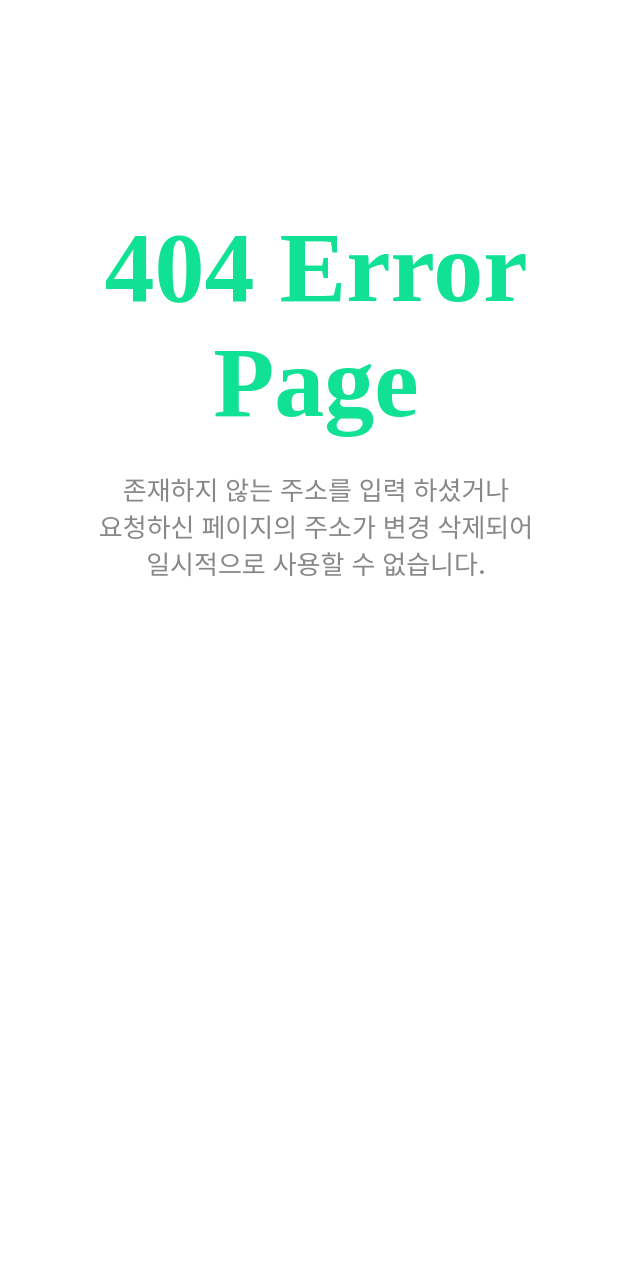
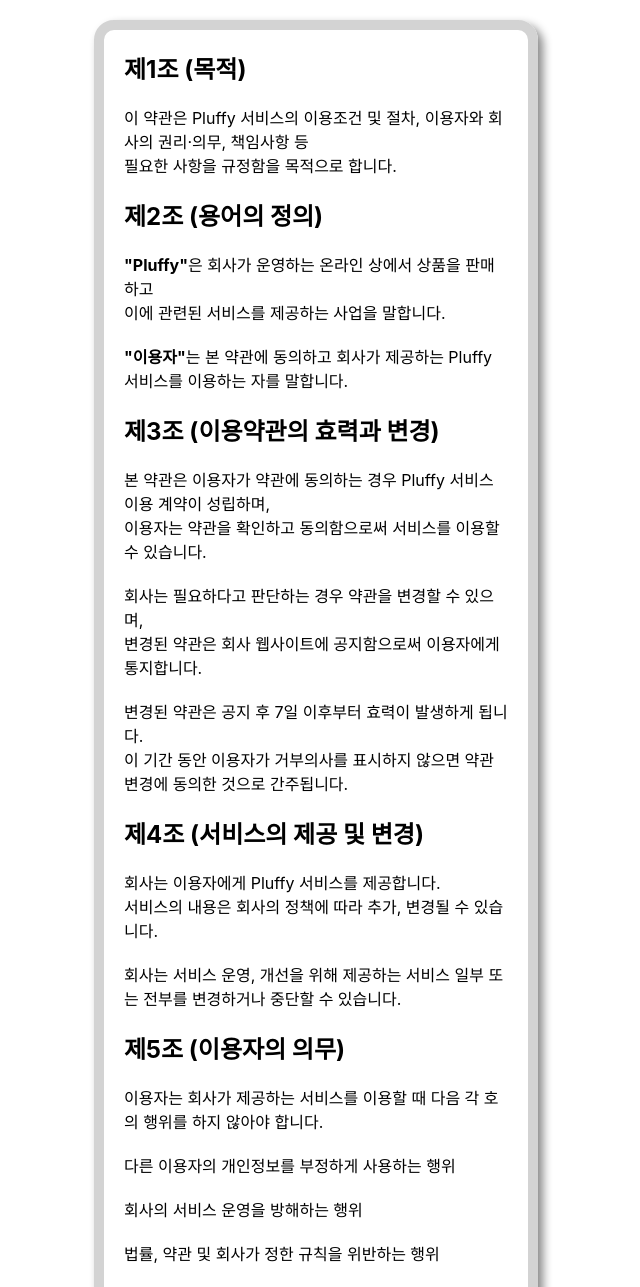
Before and after one commit to 45183/pluppy_client, a React (Create React App) app: page /terms in a window 1280 px wide. Before the commit this address had no page. Shown: the top 1287 px of the page, without its empty margins (324-964 px from the left). Before the commit the page ends 800 px from the top, so only its background shows below. Built offline with nearby package versions, Linux system fonts and the light colour scheme; a web font is replaced by a local one.

Commit message:
01 29 17:00
회원가입 수정 약관 추가

```diff
--- a/src/Routes/Routes.jsx
+++ b/src/Routes/Routes.jsx
@@ -11,6 +11,7 @@
 import FAQ from '../pages/FAQ/FAQ';
 import Admin from '../pages/Admin/AdminPage';
 import SignUp from '../components/Signup/Signup';
+import Terms from '../components/Signup/Terms';
 const AppRoute = () => {
     return (
         <BrowserRouter>
@@ -25,6 +26,7 @@
           <Route path="/faq" element={<FAQ />} />
           <Route path="/admin" element={<Admin />}/>
           <Route path="/signUp" element={<SignUp />}/>
+          <Route path="/terms" element={<Terms />} />
           <Route path="*" element={<Error404 />} />
 
         </Routes>
--- a/src/components/Signup/Signup.jsx
+++ b/src/components/Signup/Signup.jsx
@@ -1,123 +1,108 @@
-import React, {useState,useEffect} from 'react';
+import React, { useState, useEffect } from 'react';
 import '../Signup/Signup.css';
 
 function SignUp() {
-
   const User = {
-    email : 'test@example.com',
-    pw:'test2323@@@'
- }
-
-
+    email: 'test@example.com',
+    pw: 'test2323@@@',
+  };
 
   const [email, setEmail] = useState('');
-    const [pw, setPw] = useState("");
+  const [pw, setPw] = useState('');
 
-    const [pwc, setPwc] = useState("");
+  const [pwc, setPwc] = useState('');
 
   const [emailValid, setEmailValid] = useState(false);
   const [pwValid, setPwValid] = useState(false);
   const [pwcValid, setPwcValid] = useState(false);
 
-    const [notAllow, setNotAloow] = useState(true);
-
+  const [notAllow, setNotAllow] = useState(true);
   const [terms, setTerms] = useState(false);
 
-
-
-    const handleEmail = (e)=>{
+  const handleEmail = (e) => {
     setEmail(e.target.value);
     const regex =
       /^(([^<>()\[\].,;:\s@"]+(\.[^<>()\[\].,;:\s@"]+)*)|(".+"))@(([^<>()[\].,;:\s@"]+\.)+[^<>()[\].,;:\s@"]{2,})$/i;
-       if(regex.test(email)){
-          setEmailValid(true);
-       }else{
-          setEmailValid(false);
-       }
+    setEmailValid(regex.test(e.target.value));
+  };
 
-    }
-
-    const handlePassword = (e)=>{
+  const handlePassword = (e) => {
     setPw(e.target.value);
     const regex =
-       /^(?=.*[a-zA-Z])(?=.*[0-9])(?=.*[$`~!@#$%^&\\(\\)\-_=+])(?!.*[^a-zA-Z0-9$`~!@#$%^&*#^?&\\(\\)\-_=+]).{8,20}$/;      if(regex.test(pw)){
-          setPwValid(true);
-       }else{
-          setPwValid(false);
-       }
-    }
+      /^(?=.*[a-zA-Z])(?=.*[0-9])(?=.*[$`~!@#$%^&\\(\\)\-_=+])(?!.*[^a-zA-Z0-9$`~!@#$%^&*#^?&\\(\\)\-_=+]).{8,20}$/;
+    setPwValid(regex.test(e.target.value));
+  };
 
   const handlePasswordCheck = (e) => {
     setPwc(e.target.value);
     const regex =
       /^(?=.*[a-zA-Z])(?=.*[0-9])(?=.*[$`~!@#$%^&\\(\\)\-_=+])(?!.*[^a-zA-Z0-9$`~!@#$%^&*#^?&\\(\\)\-_=+]).{8,20}$/;
 
-      const PasswordMatch = e.target.value === pw;
+    const passwordMatch = e.target.value === pw;
+    const passwordValid = regex.test(e.target.value);
 
-
-      const PasswordValid = regex.test(e.target.value);
-
-      setPwcValid(PasswordMatch && PasswordValid);
+    setPwcValid(passwordMatch && passwordValid);
   };
 
 
-    const onClickConfrimButton =()=>{
-       if(email===User.email){
-          if(pw === User.pw){
-             alert('로그인에 성공하였습니다');
-          }else{
-             alert('패스워드가 틀렸습니다.')
-          }
-       }else{
-          alert('등록되지 않은 회원입니다.')
-       }
-    }
-
-    const onClickTermButton =(e)=>{
-      setTerms(!terms)
-    }
+  const onClickTermButton = (e) => {
+    setTerms(!terms);
+  };
 
 
-    useEffect(()=>{
-       if(emailValid && pwValid){
-          setNotAloow(false);
-          return
+  useEffect(() => {
+    if (emailValid && pwValid) {
+      setNotAllow(false);
+    } else {
+      setNotAllow(true);
     }
-       setNotAloow(true);
+  }, [emailValid, pwValid]);
 
-    },
-    [emailValid,pwValid]);
+  const [checked, setChecked] = useState([false, false]);
+
+  const handleChange1 = (e) => {
+    setChecked([e.target.checked, e.target.checked]);
+  };
+
+  const handleChange2 = (e) => {
+    setChecked([e.target.checked, checked[1]]);
+  };
+
+  const handleChange3 = (e) => {
+    setChecked([checked[0], e.target.checked]);
+  };
+
+
+
+
   let regex =
   /^(?=.*[a-zA-Z])(?=.*[0-9])(?=.*[$`~!@#$%^&\\(\\)\-_=+])(?!.*[^a-zA-Z0-9$`~!@#$%^&*#^?&\\(\\)\-_=+]).{8,20}$/;
 
   return (
-
     <div className="SignUp">
-      <div>
-
-        <div className='signUp'>
+      <div className="signUp">
         <h2>SIGN UP</h2>
         <form>
           <div>
-                <input type="text"
-                placeholder='google@gmail.com'
+            <input
+              type="text"
+              placeholder="google@gmail.com"
               value={email}
               onChange={handleEmail}
             />
           </div>
           <div>
-                {
-                  !emailValid && email.length > 0 && (
+            {!emailValid && email.length > 0 && (
               <div>올바른 이메일을 입력해주세요</div>
-                  )
-                }
+            )}
           </div>
           <div>
             <input
               type="password"
               placeholder="Password"
               value={pw}
-                    onChange={handlePassword}/>
+              onChange={handlePassword}
+            />
             <div>
               {!pwValid && pw.length > 0 && (
                 <div>영문, 숫자, 특수문자 포함 8자 이상 입력해주세요.</div>
@@ -129,56 +114,97 @@
               type="password"
               placeholder="비밀번호 확인"
               value={pwc}
-                      onChange={handlePasswordCheck}/>
+              onChange={handlePasswordCheck}
+            />
             <div>
               {!pwcValid && pwc.length > 0 && (
                 <div>
                   {pwc.length > 0 && !regex.test(pwc) && (
                     <div>영문, 숫자, 특수문자 포함 8자 이상 입력해주세요.</div>
-                          )} {pwc.length > 0 && pwc !== pw && (
+                  )}
+                  {pwc.length > 0 && pwc !== pw && (
                     <div>비밀번호가 같지 않습니다.</div>
                   )}
                 </div>
               )}
             </div>
           </div>
-              <input type='text' placeholder='이름'/><br></br>
-              <input type="text" placeholder='휴대폰번호'/><br />
+          <input type="text" placeholder="이름" />
+          <br />
+          <input type="text" placeholder="휴대폰번호" />
+          <br />
+          <button type="submit" disabled={notAllow}>
+            Sign Up
+          </button>
+        </form>
+
         <div>
-              </div>
-           </form>
-           <p>Pluffy 이용약관</p>
-           <p>
-            <input type="checkbox" ></input>모두 확인하였으며 동의합니다
-            <button
-              onClick={onClickTermButton}
-            >
-              V</button>
-           </p>
+          <p><a href='/terms'>Pluffy 이용약관</a></p>
+          <p>전체 동의에는 필수 정보에 <br></br>대한 동의가 포함되어 있습니다
+          <button onClick={onClickTermButton}>V</button></p>
 
-              <p>전체 동의에는 필수 정보에 대한 동의가 포함되어 있습니다.</p>
+
           {
             terms === true ?
             (
-            <div value={terms}>
-            <div>
-              <input type='checkbox' />[필수] 만 14세 이상입니다.<br/>
-              <input type='checkbox' />[필수] 이용약관 동의<br/>
-              <input type='checkbox' />[필수] 개인정보 수집 및 이용 동의<br/>
-              <input type='checkbox' />[필수] 개인정보 제 3자 제공 동의<br/>
+             <TerminateCheckbox />
+            )
+            : null
+          }
         </div>
       </div>
-            )
-            :null
-          }
-            <br/>
-            <div><button>회원 가입</button></div>
-        </div>
-      </div>
-
-
     </div>
   );
 }
 
+
+function TerminateCheckbox() {
+  const [checked, setChecked] = useState([false, false, false, false]);
+
+  const handleChange = (index, e) => {
+    const updatedChecked = [...checked];
+    updatedChecked[index] = e.target.checked;
+    setChecked(updatedChecked);
+  };
+
+  const ParentChecked = checked[0] && checked[1] && checked[2] && checked[3];
+
+  const children = (
+    <div style={{ display: 'flex', flexDirection: 'column', marginLeft: '20px' }}>
+      <label>
+        <input type="checkbox" checked={checked[0]} onChange={(e) => handleChange(0, e)} />
+        Child 1
+      </label>
+      <label>
+        <input type="checkbox" checked={checked[1]} onChange={(e) => handleChange(1, e)} />
+        Child 2
+      </label>
+      <label>
+        <input type="checkbox" checked={checked[2]} onChange={(e) => handleChange(2, e)} />
+        Child 3
+      </label>
+      <label>
+        <input type="checkbox" checked={checked[3]} onChange={(e) => handleChange(3, e)} />
+        Child 4
+      </label>
+    </div>
+  );
+
+  return (
+    <div>
+      <label>
+      <p> 모두 확인하였으며 동의합니다</p>
+        <input
+          type="checkbox"
+          checked={ParentChecked}
+          onChange={(e) => setChecked([e.target.checked, e.target.checked, e.target.checked, e.target.checked])}
+        />
+        Parent
+      </label>
+      {children}
+    </div>
+  );
+}
+
+
 export default SignUp;
--- /dev/null
+++ b/src/components/Signup/Terms.jsx
@@ -0,0 +1,62 @@
+import React from "react";
+
+const frameStyle = {
+  width:"30vw",
+  textAlign:"left",
+  border: "10px solid #d3d3d3",
+  padding: "20px",
+  borderRadius: "20px",
+  margin: "20px auto",
+  boxShadow: "5px 5px 10px #888888",
+};
+
+const Terms = () => {
+  return (
+    <div style={frameStyle}>
+      <h2>제1조 (목적)</h2><br />
+      <p>이 약관은 Pluffy 서비스의 이용조건 및 절차, 이용자와 회사의 권리·의무, 책임사항 등 <br />필요한 사항을 규정함을 목적으로 합니다.</p>
+      <br />
+      <h2>제2조 (용어의 정의)</h2><br />
+      <ul>
+        <li>
+          <strong>"Pluffy"</strong>은 회사가 운영하는 온라인 상에서 상품을 판매하고 <br />이에 관련된 서비스를 제공하는 사업을 말합니다.</li><br />
+        <li>
+          <strong>"이용자"</strong>는 본 약관에 동의하고 회사가 제공하는 Pluffy 서비스를 이용하는 자를 말합니다.</li>
+      </ul>
+      <br />
+      <h2>제3조 (이용약관의 효력과 변경)</h2><br />
+      <ol>
+        <li>본 약관은 이용자가 약관에 동의하는 경우 Pluffy 서비스 이용 계약이 성립하며, <br />이용자는 약관을 확인하고 동의함으로써 서비스를 이용할 수
+          있습니다.</li><br />
+        <li>회사는 필요하다고 판단하는 경우 약관을 변경할 수 있으며,<br /> 변경된 약관은 회사 웹사이트에 공지함으로써 이용자에게 통지합니다.</li><br />
+        <li>변경된 약관은 공지 후 7일 이후부터 효력이 발생하게 됩니다. <br />이 기간 동안 이용자가 거부의사를 표시하지 않으면 약관 변경에 동의한
+          것으로 간주됩니다.</li>
+      </ol>
+      <br />
+      <h2>제4조 (서비스의 제공 및 변경)</h2><br />
+      <ol>
+        <li>회사는 이용자에게 Pluffy 서비스를 제공합니다. <br />서비스의 내용은 회사의 정책에 따라 추가, 변경될 수 있습니다.</li><br />
+        <li>회사는 서비스 운영, 개선을 위해 제공하는 서비스 일부 또는 전부를 변경하거나 중단할 수 있습니다.</li>
+      </ol>
+      <br />
+      <h2>제5조 (이용자의 의무)</h2><br />
+      <ol>
+        <li>이용자는 회사가 제공하는 서비스를 이용할 때 다음 각 호의 행위를 하지 않아야 합니다.<br /><br />
+          <ol>
+            <li>다른 이용자의 개인정보를 부정하게 사용하는 행위</li><br />
+            <li>회사의 서비스 운영을 방해하는 행위</li><br />
+            <li>법률, 약관 및 회사가 정한 규칙을 위반하는 행위</li><br />
+            <li>타인의 권리를 침해하는 행위</li><br />
+          </ol>
+        </li>
+        <li>이용자는 Pluffy 서비스 이용 시 관련 법령 및 이용약관을 준수해야 하며, <br />기타 회사가 통지하는 사항에 따라야 합니다.</li>
+      </ol>
+      <br />
+      <h2>제6조 (개인정보 보호)</h2><br />
+      <p>회사는 이용자의 개인정보를 적절히 관리하고 보호하기 위해 최선의 노력을 다하며, <br />개인정보 보호에 관한 법령 및 회사의 개인정보 처리방침을
+        준수합니다.</p>
+    </div>
+  );
+};
+
+export default Terms;
```
Lines whose indentation alone changed are shown as unchanged.
